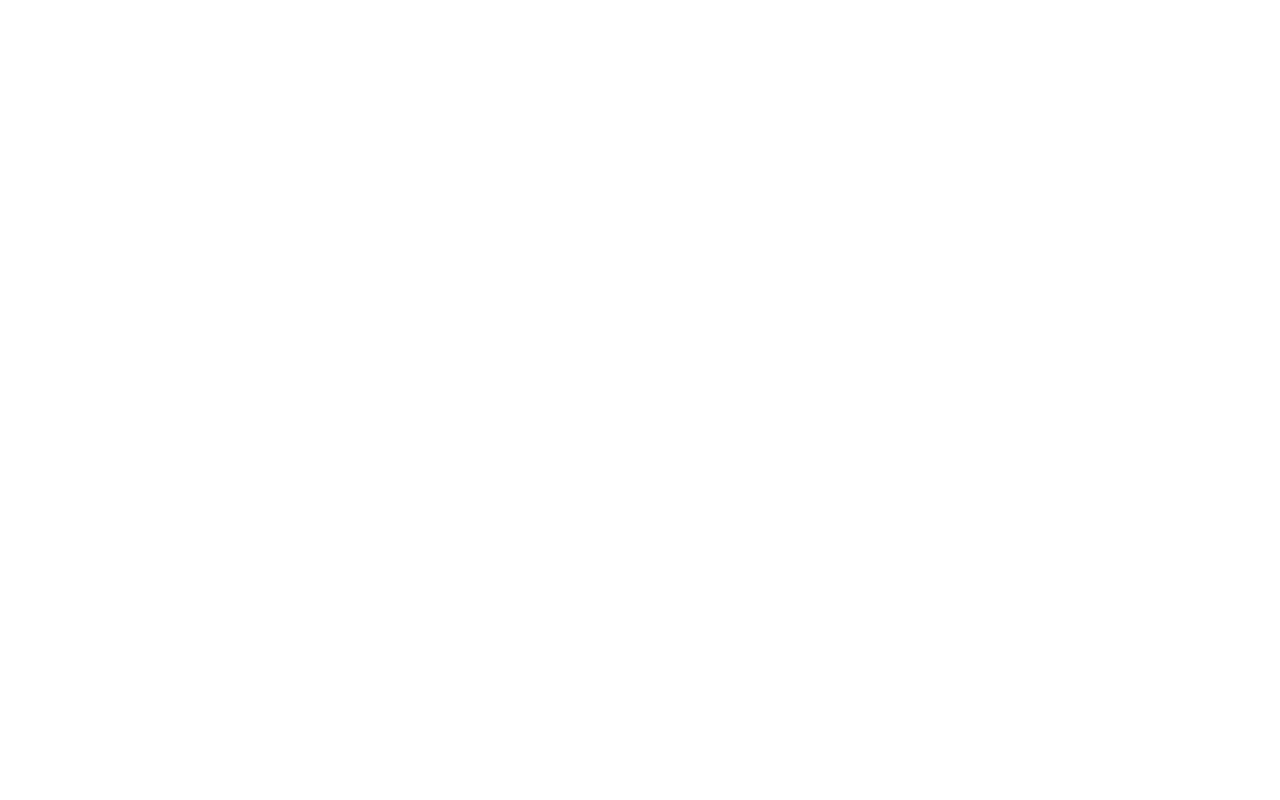
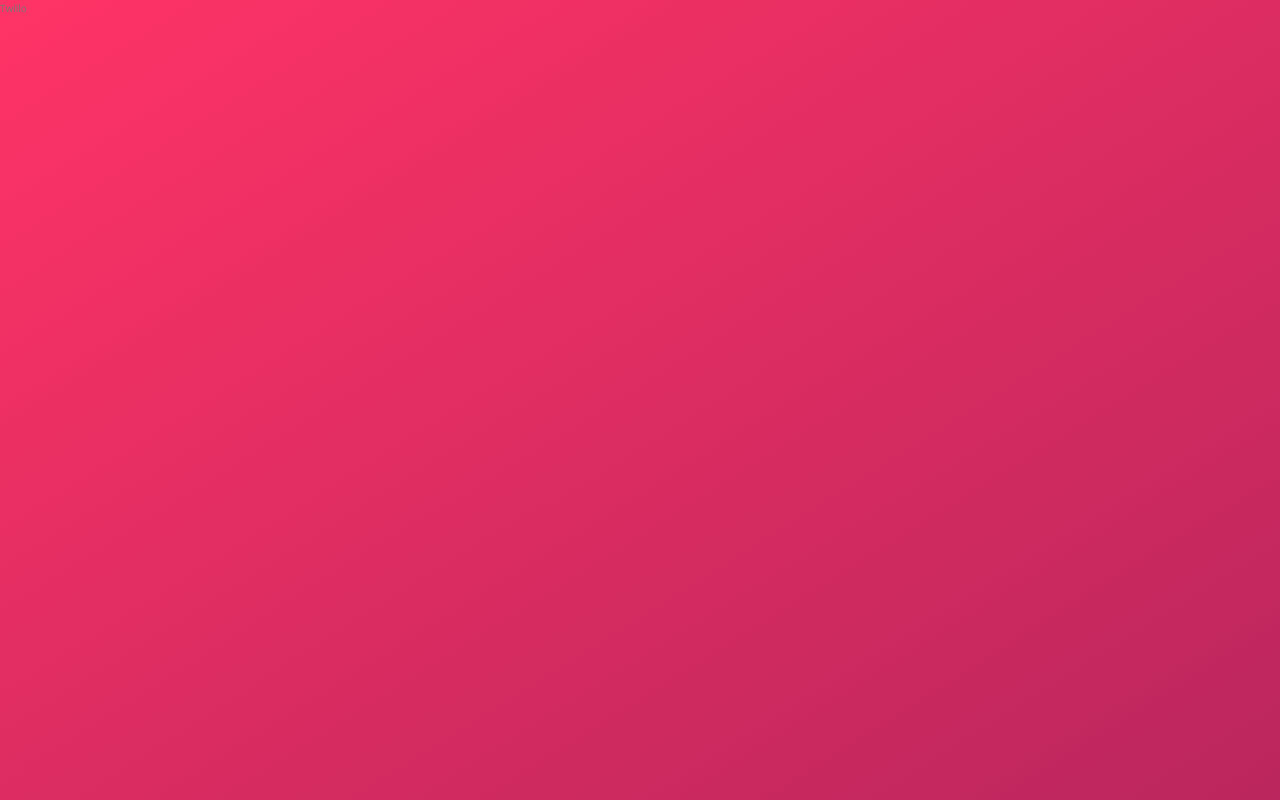
Before and after one commit to emanvallejos/twillo, a website: page index.html in a window 1280 px wide. Drawn offline with nearby package versions, Linux system fonts and the light colour scheme.

Commit message:
Defining Project Settings and Custom Properties

```diff
--- a/index.html
+++ b/index.html
@@ -11,6 +11,6 @@
         <title>trillo &mdash; Your all-in-one booking app</title>
     </head>
     <body>
-
+        Twillo
     </body>
 </html>
--- /dev/null
+++ b/sass/_base.scss
@@ -0,0 +1,56 @@
+/*
+COLORS
+
+Grey light 1: #faf9f9
+Grey light 2: #f4f2f2
+Grey light 3: #f0eeee
+Grey light 4: #ccc
+
+Grey dark 1: #333
+Grey dark 2: #777
+Grey dark 3: #999
+
+*/
+
+:root {
+    --color-primary: #EB2F64;
+    --color-primary-light: #FF3366;
+    --color-primary-dark: #BA265D;
+
+    --color-grey-light-1: #faf9f9;
+    --color-grey-light-2: #f4f2f2;
+    --color-grey-light-3: #f0eeee;
+    --color-grey-light-4: #cccccc;
+
+    --color-grey-dark-1: #333333;
+    --color-grey-dark-2: #777777;
+    --color-grey-dark-3: #999999;
+}
+
+* {
+    margin: 0;
+    padding: 0;
+}
+
+*,
+*::before,
+*::after {
+    box-sizing: inherit;
+}
+
+html {
+    box-sizing: border-box;
+    font-size: 62.5%; // 1rem = 10px, 10px/16px default = 62.5%
+}
+
+body {
+    font-family: 'Open Sans', sans-serif;
+    font-weight: 400;
+    line-height: 1.6;
+    color: var(--color-grey-dark-2);
+    background-image: linear-gradient(to right bottom, var(--color-primary-light), var(--color-primary-dark));
+    background-size: cover;
+    background-repeat: no-repeat;
+
+    min-height: 100vh;
+}
--- a/sass/main.scss
+++ b/sass/main.scss
@@ -1,17 +1,3 @@
-/*
-COLORS
-
-Primary: #eb2f64
-Primary light: #FF3366
-Primary dark: #BA265D
-
-Grey light 1: #faf9f9
-Grey light 2: #f4f2f2
-Grey light 3: #f0eeee
-Grey light 4: #ccc
-
-Grey dark 1: #333
-Grey dark 2: #777
-Grey dark 3: #999
-
-*/
+@import "base";
+@import "layout";
+@import "components";
```
Also changed, not shown: package.json (+4 -4 lines), css/style.css, sass/_components.scss (added), sass/_layout.scss (added).
